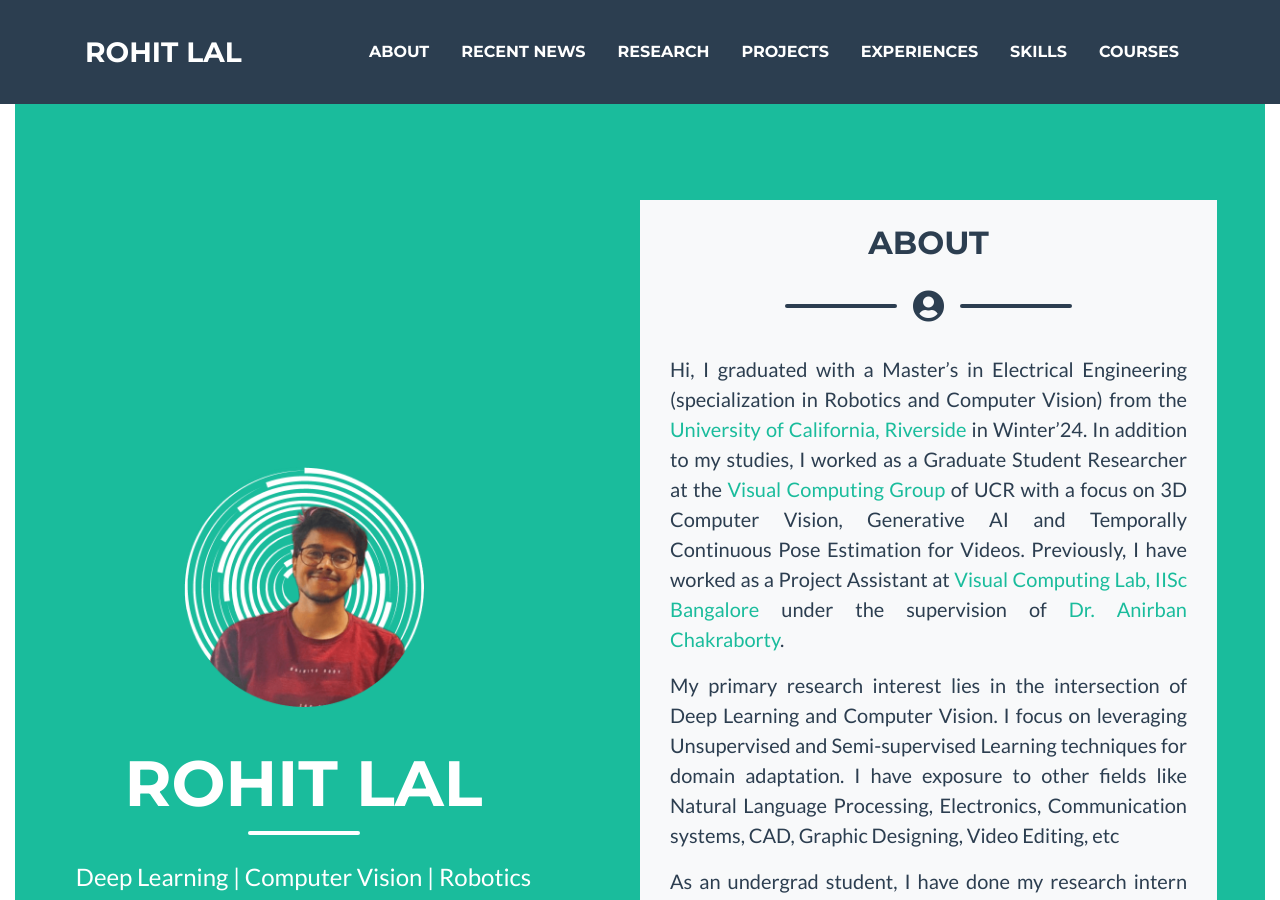
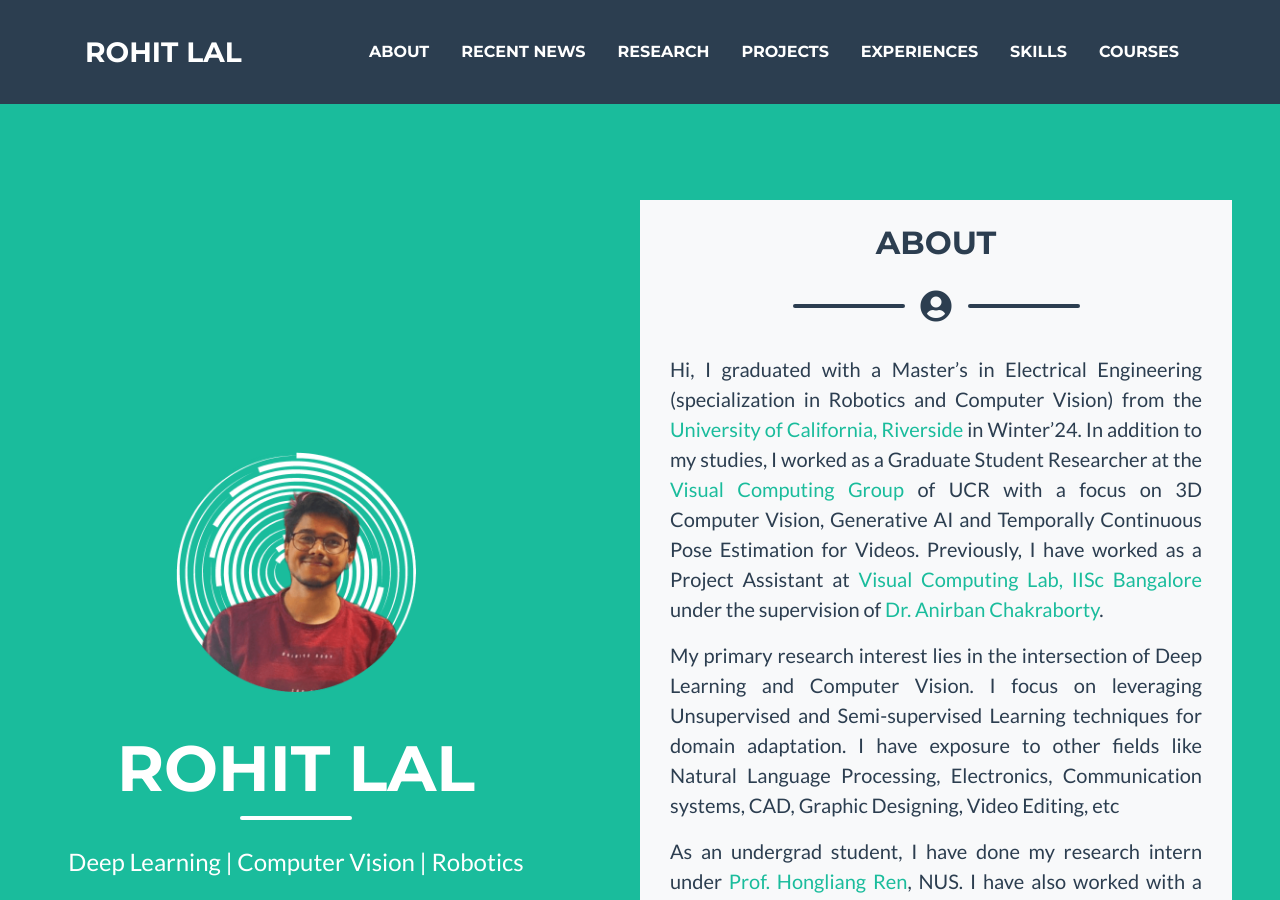
Before and after one commit to take2rohit/take2rohit.github.io, a Jekyll site: the page built from _pages/about.md, in a window 1280 px wide and 900 px high. Built offline with Jekyll 4.4.1, drawn with Linux system fonts in a browser that asks for light colours; a style sheet for code colours, icons or effects is not loaded.

Commit message:
Conversion to Jekyll

```diff
--- a/_layouts/home.html
+++ b/_layouts/home.html
@@ -8,13 +8,13 @@
 
   {% include header.html %}
 
-  <div class="container-fluid">
-    <div class="col-sm-12">
-      <div class="row">
+  <!-- <div class="container-fluid"> -->
+    <!-- <div class="col-sm-12"> -->
+      <!-- <div class="row"> -->
         {{ content }}
-      </div>
-    </div>
-  </div>
+      <!-- </div> -->
+    <!-- </div> -->
+  <!-- </div> -->
   {% include news.html %}
   {% include publications.html %}
   {% include projects.html %}
```
